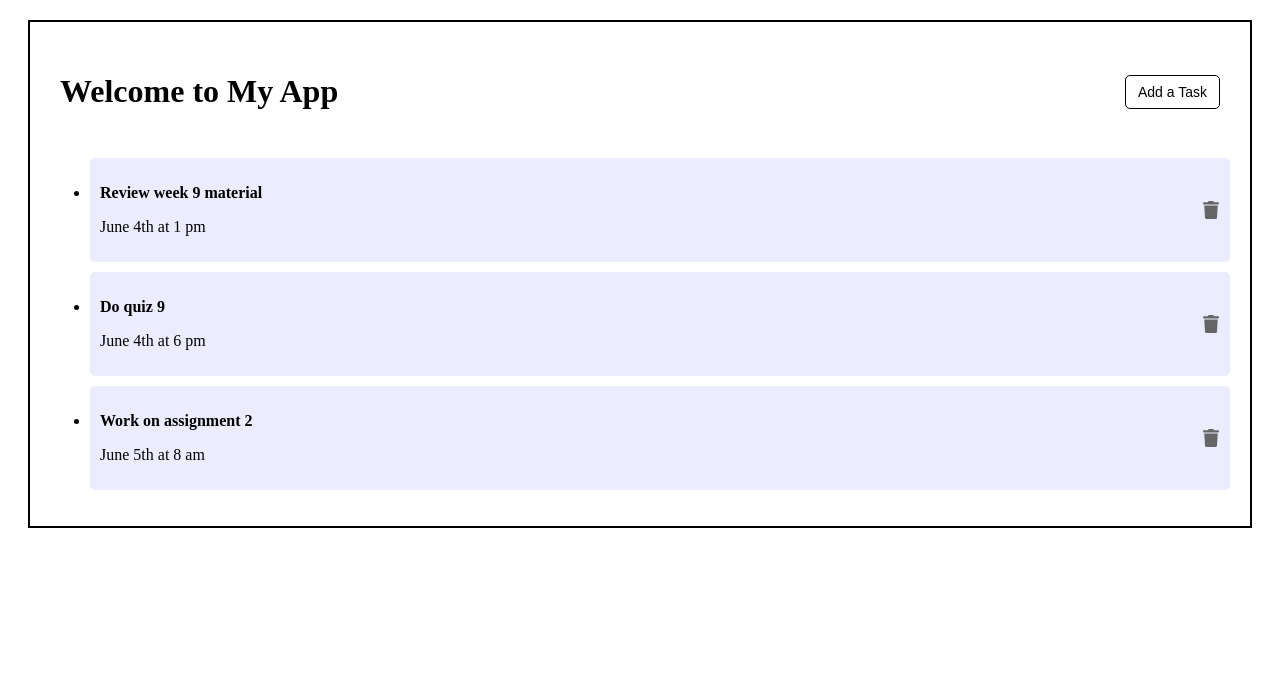
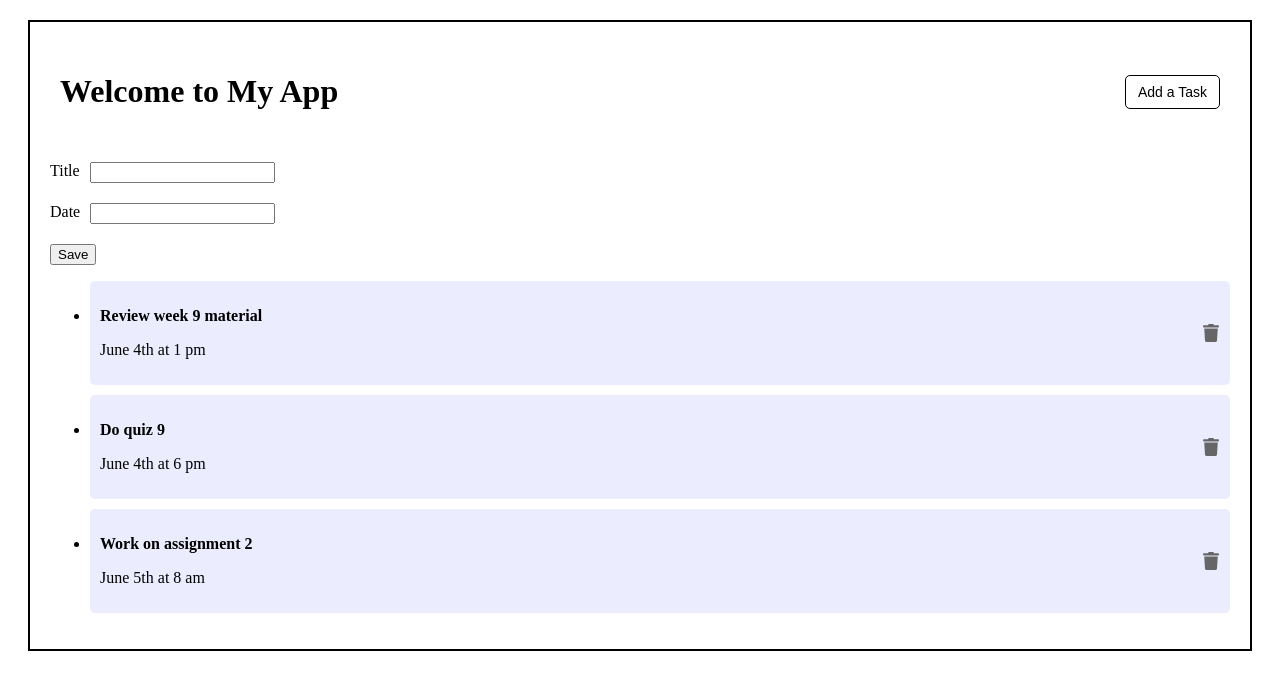
Before and after one commit to chenx16/CS5610, a React (Vite) app in the folder week9/vite-project/: page / in a window 1280 px wide. Shown: the top 690 px of the page. Built offline with nearby package versions, Linux system fonts and the light colour scheme.

Commit message:
Add AddTask form component with inputs and labels

```diff
--- a/week9/vite-project/src/App.jsx
+++ b/week9/vite-project/src/App.jsx
@@ -1,4 +1,5 @@
 import Header from "./components/Header";
+import AddTask from "./components/AddTask";
 import TasksList from "./components/TasksList";
 
 function App() {
@@ -7,6 +8,7 @@
   return (
     <div className="app-container">
       <Header appName={appName} />
+      <AddTask />
       <TasksList />
     </div>
   );
--- /dev/null
+++ b/week9/vite-project/src/components/AddTask.jsx
@@ -0,0 +1,17 @@
+function AddTask() {
+    return (
+      <form>
+        <div className="form-control">
+          <label>Title</label>
+          <input type="text" />
+        </div>
+        <div className="form-control">
+          <label>Date</label>
+          <input type="text" />
+        </div>
+        <button type="submit">Save</button>
+      </form>
+    );
+  }
+
+  export default AddTask;
--- a/week9/vite-project/src/index.css
+++ b/week9/vite-project/src/index.css
@@ -48,3 +48,12 @@
 .delete-icon:hover {
   color: red;
 }
+
+.form-control {
+  margin: 20px 0;
+  display: flex;
+}
+
+.form-control label {
+  margin-right: 10px;
+}
```
